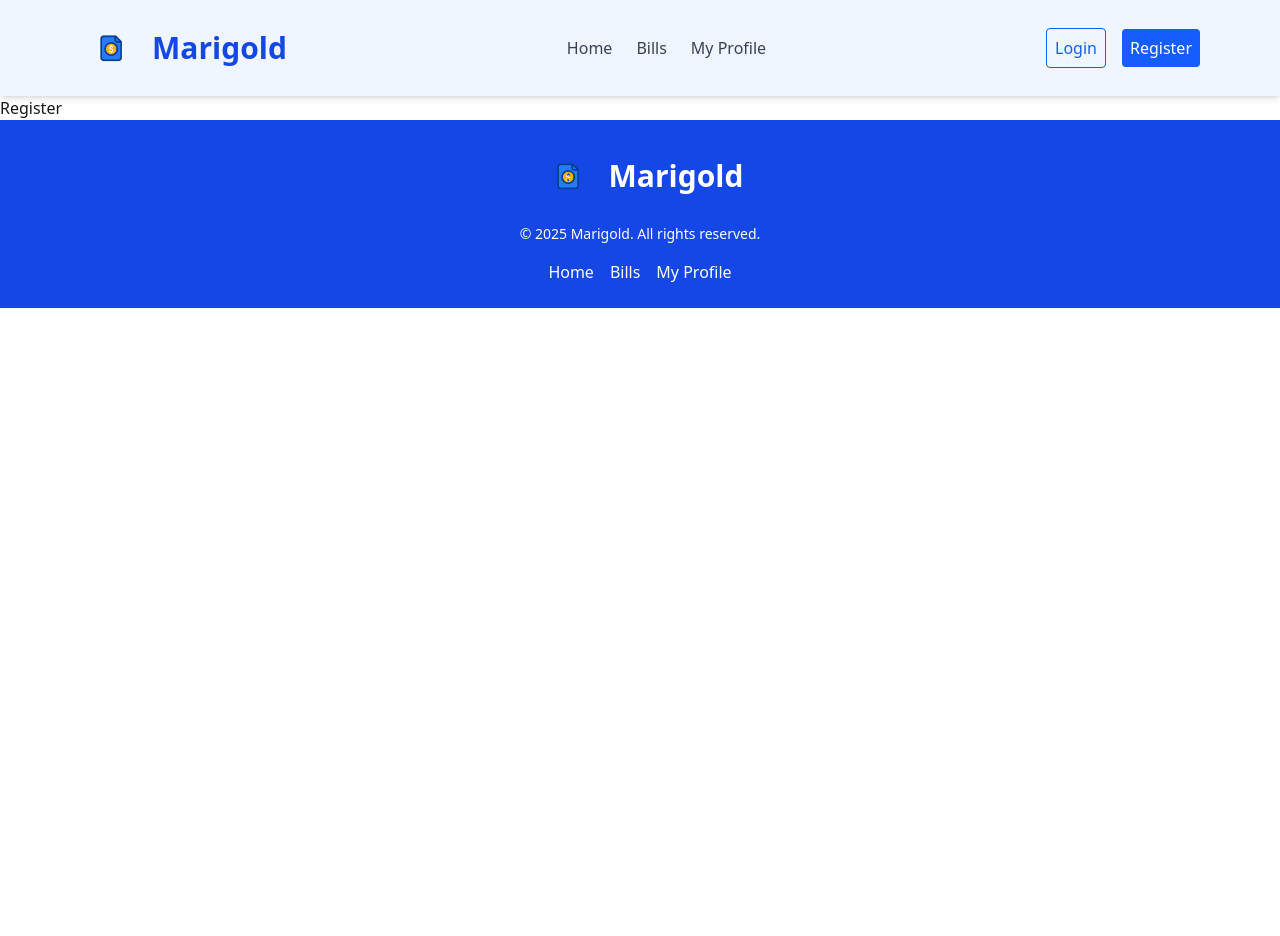
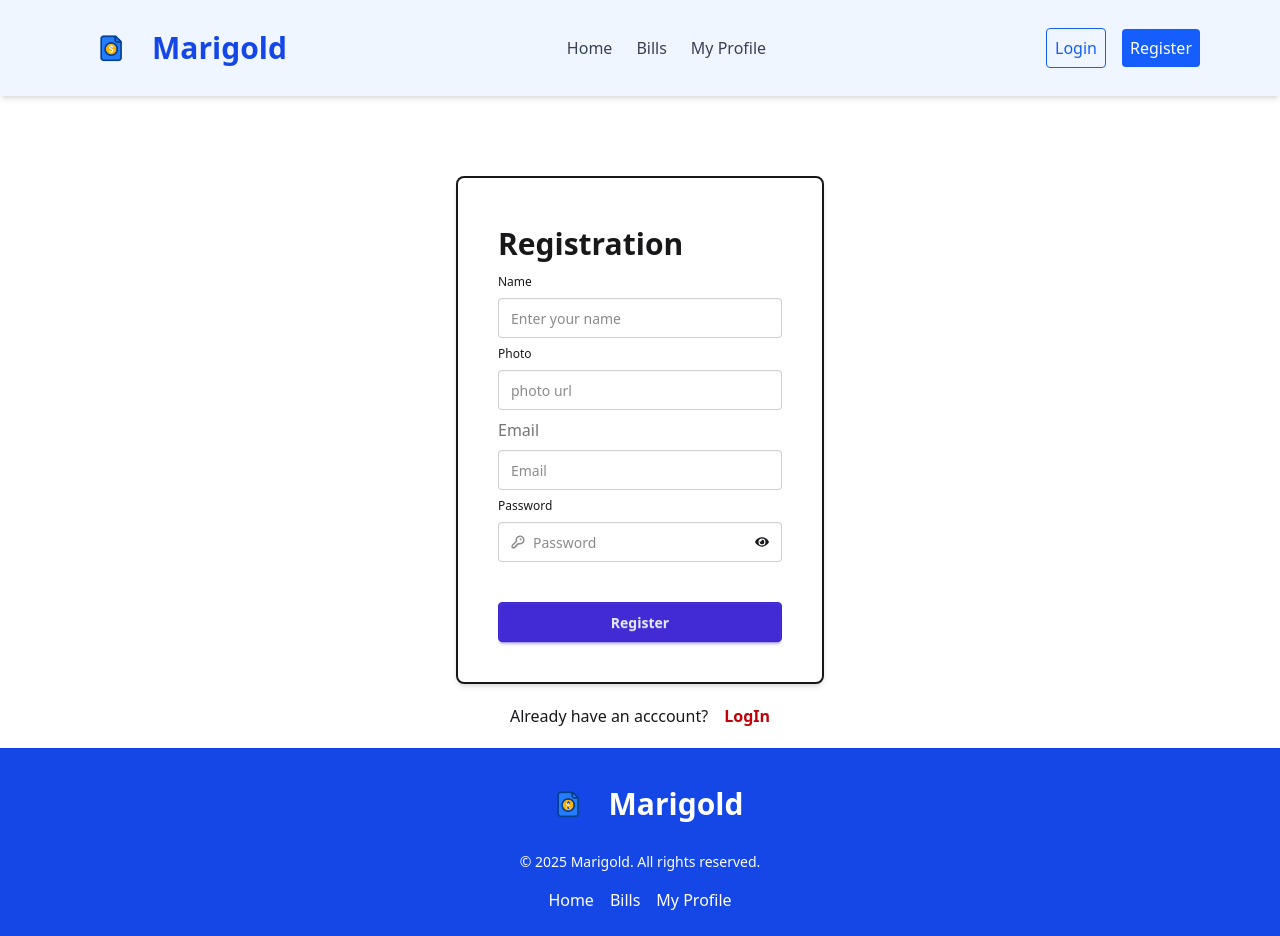
Before and after one commit to Ahnaf-221B/MariGold-Bill-Management-System, a React (Vite) app: page /register in a window 1280 px wide. Before the commit the page ends 800 px from the top, so only its background shows below. Built offline with nearby package versions, Linux system fonts and the light colour scheme.

Commit message:
register Form completed

```diff
--- a/src/pages/Register/Register.jsx
+++ b/src/pages/Register/Register.jsx
@@ -1,9 +1,131 @@
-import React from 'react'
+import React from "react";
 
+import { FaEye } from "react-icons/fa";
+import { FaEyeSlash } from "react-icons/fa";
+import { useState } from "react";
+import { Link } from "react-router-dom";
 const Register = () => {
-  return (
-    <div>Register</div>
-  )
-}
+	const [success, setsuccess] = useState(false)
+	const [errormsg, seterrormsg] = useState("");
+	const [showpass, setshowpass] = useState(false);
 
-export default Register
+
+	const handleRegister = (e) => {
+		e.preventDefault();
+		const name = e.target.name.value;
+		const photo = e.target.photo.value;
+		const email = e.target.email.value;
+        const pass = e.target.password.value;
+		const terms = e.target.terms.checked;
+		console.log(email, pass, terms);
+
+
+	};
+
+
+	return (
+		<div className="flex flex-col items-center justify-center pt-20 ">
+
+			<form
+				action=""
+				className="flex flex-col gap-2 border-2 p-10  rounded-lg shadow-md"
+				onSubmit={handleRegister}
+			>
+                  <legend className="fieldset-legend text-3xl">Registration</legend>
+				<label className="text-xs" htmlFor="">
+					Name
+				</label>
+				<input
+					type="text"
+					name="name" // Add this name attribute
+					className="input "
+					placeholder="Enter your name"
+					required
+				/>
+				<label className="text-xs" htmlFor="">
+					Photo
+				</label>
+				<input
+					type="text"
+					name="photo" // Add this name attribute
+					className="input "
+					placeholder="photo url"
+					required
+				/>
+                <label className="label">Email</label>
+        <input
+            // ref={emailref}
+            type="email"
+            name="email"
+            required
+            className="input"
+            placeholder="Email"
+        />
+				<label className="text-xs" htmlFor="">
+					Password
+				</label>
+				<label className="input validator">
+					<svg
+						className="h-[1em] opacity-50"
+						xmlns="http://www.w3.org/2000/svg"
+						viewBox="0 0 24 24"
+					>
+						<g
+							strokeLinejoin="round"
+							strokeLinecap="round"
+							strokeWidth="2.5"
+							fill="none"
+							stroke="currentColor"
+						>
+							<path d="M2.586 17.414A2 2 0 0 0 2 18.828V21a1 1 0 0 0 1 1h3a1 1 0 0 0 1-1v-1a1 1 0 0 1 1-1h1a1 1 0 0 0 1-1v-1a1 1 0 0 1 1-1h.172a2 2 0 0 0 1.414-.586l.814-.814a6.5 6.5 0 1 0-4-4z"></path>
+							<circle cx="16.5" cy="7.5" r=".5" fill="currentColor"></circle>
+						</g>
+					</svg>
+					<div className="relative flex items-center justify-between">
+						<input
+							type={showpass ? "text" : "password"}
+							name="password" // Add this name attribute
+							required
+							placeholder="Password"
+							minlength="8"
+							pattern="(?=.*\d)(?=.*[a-z])(?=.*[A-Z]).{8,}"
+							title="Must be more than 8 characters, including number, lowercase letter, uppercase letter"
+						/>
+						<button
+							onClick={() => {
+								setshowpass(!showpass);
+							}}
+							className="ml-5"
+						>
+							{showpass ? <FaEyeSlash /> : <FaEye></FaEye>}
+						</button>
+					</div>
+				</label>
+
+
+				<p className="validator-hint hidden">
+					Must be more than 8 characters, including
+					<br />
+					At least one number <br />
+					At least one lowercase letter <br />
+					At least one uppercase letter
+				</p>
+
+				<br />
+
+				<button className="btn btn-primary" type="submit">
+					Register
+				</button>
+			</form>
+			<p className="pt-5 pb-5">
+				Already have an acccount?{" "}
+				<Link to="/login" className="ml-3 text-red-700 font-semibold">
+					LogIn
+				</Link>
+			</p>
+
+		</div>
+	);
+};
+
+export default Register;
```
